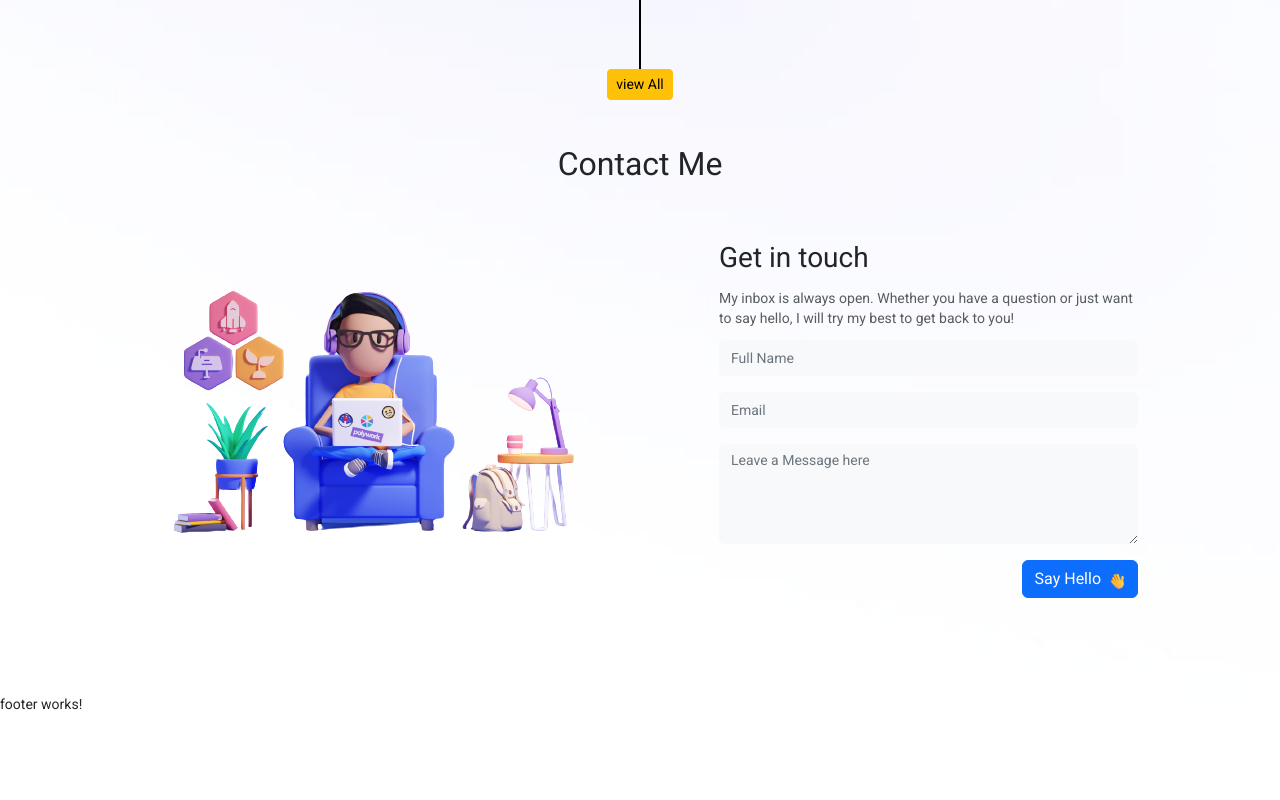
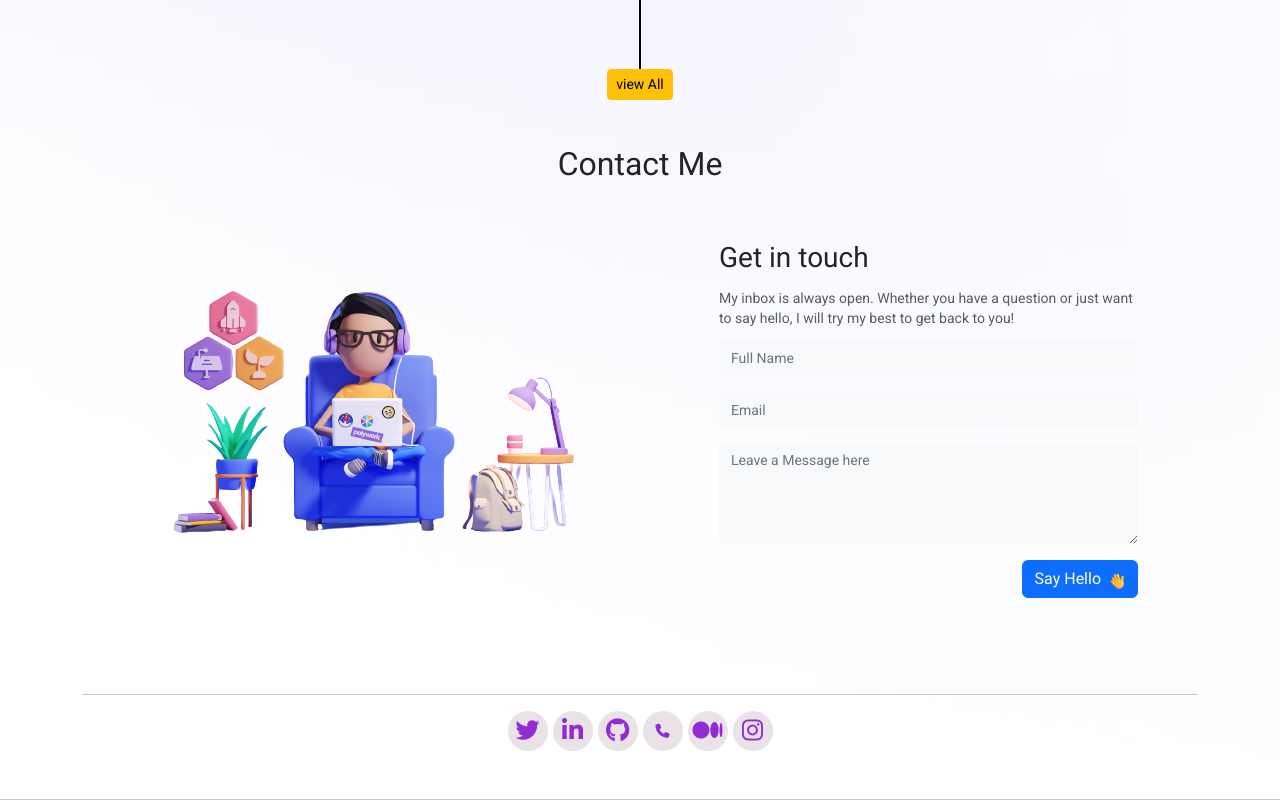
Before and after one commit to vishwasayambar/portfolio, an Angular app: page / in a window 1280 px wide. Shown: the part 3117-3917 px from the top of the page. Before the commit the page ends 3831 px from the top, so only its background shows below. Built offline with nearby package versions, Linux system fonts and the light colour scheme.

Commit message:
Impr: Added Footer

```diff
--- a/src/app/components/footer/footer.component.html
+++ b/src/app/components/footer/footer.component.html
@@ -1 +1,26 @@
-<p>footer works!</p>
+<div class="container mb-5">
+	<div>
+		<hr class="my-3">
+		<div class="links">
+			<div class="links-btn">
+				<a href="https://twitter.com/vishwaSayambar" target="_blank"><i class="fa-brands fa-twitter fs-4"></i></a>
+			</div>
+			<div class="links-btn">
+				<a href="https://www.linkedin.com/in/vishwajit-sayambar/" target="_blank"><i class="fa-brands fa-linkedin-in fs-4"></i></a>
+			</div>
+			<div class="links-btn">
+				<a href="https://github.com/vishwasayambar" target="_blank"><i class="fa-brands fa-github fs-4"></i></a>
+			</div>
+			<div class="links-btn">
+				<a href="+918459987661"><i class="fa-solid fa-phone"></i></a>
+			</div>
+			<div class="links-btn">
+				<a href="https://medium.com/@vishwajitsayambar" target="_blank"><i class="fa-brands fa-medium fs-4"></i></a>
+			</div>
+			<div class="links-btn">
+				<a href="https://www.instagram.com/vishwasayambar/" target="_blank"><i class="fa-brands fa-instagram fs-4"></i></a>
+			</div>
+		</div>
+	</div>
+</div>
+<hr>
--- a/src/app/components/footer/footer.component.scss
+++ b/src/app/components/footer/footer.component.scss
@@ -0,0 +1,19 @@
+.links {
+	display: flex;
+	justify-content: center;
+	gap: 5px;
+	}
+
+.links .links-btn {
+	display: flex;
+	height: 40px;
+	width: 40px;
+	align-items: center;
+	background: #e9e2e7;
+	justify-content: center;
+	border-radius:50%
+	}
+
+.links .links-btn a {
+	color: #8c1dd2ed;
+	}
```
